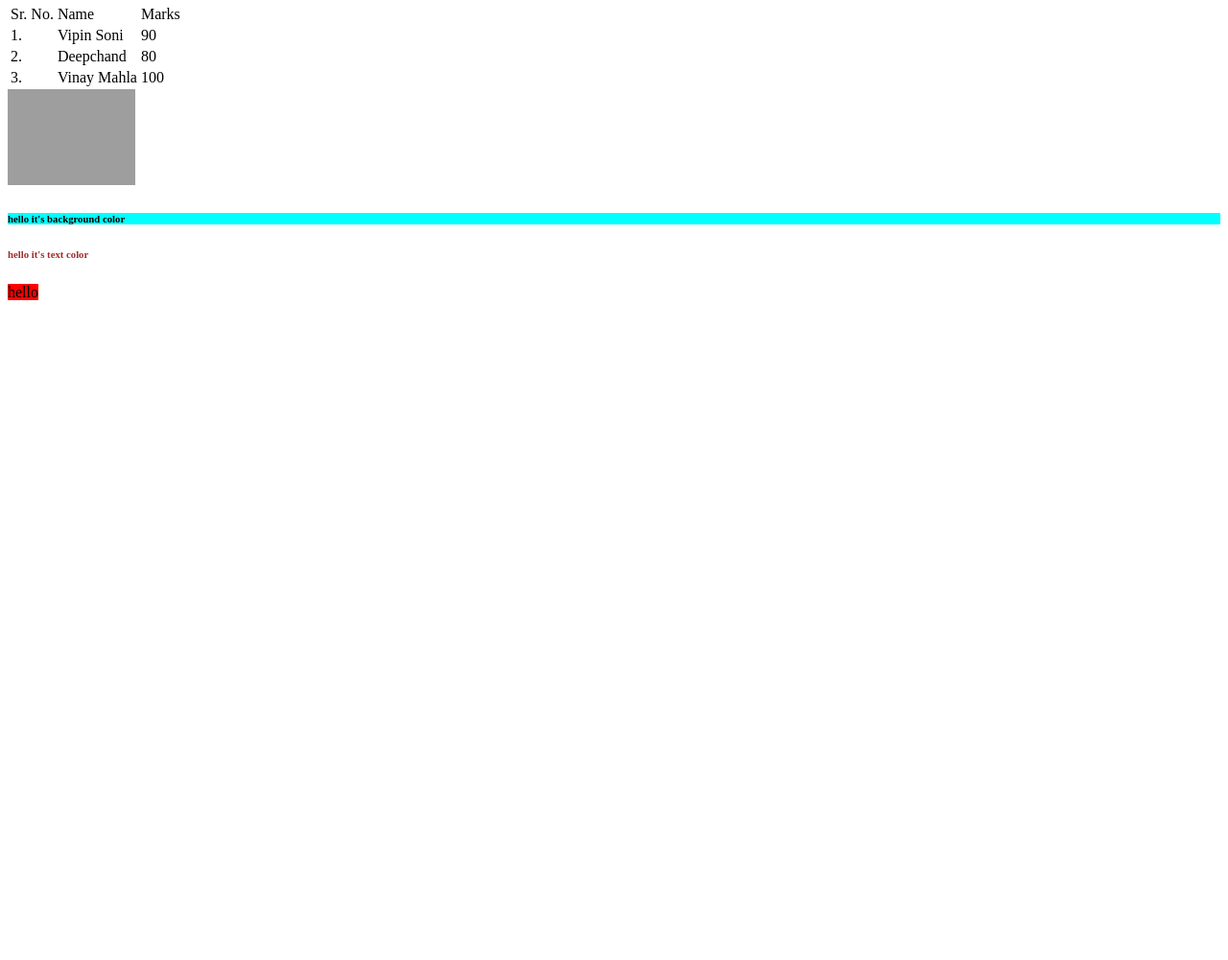
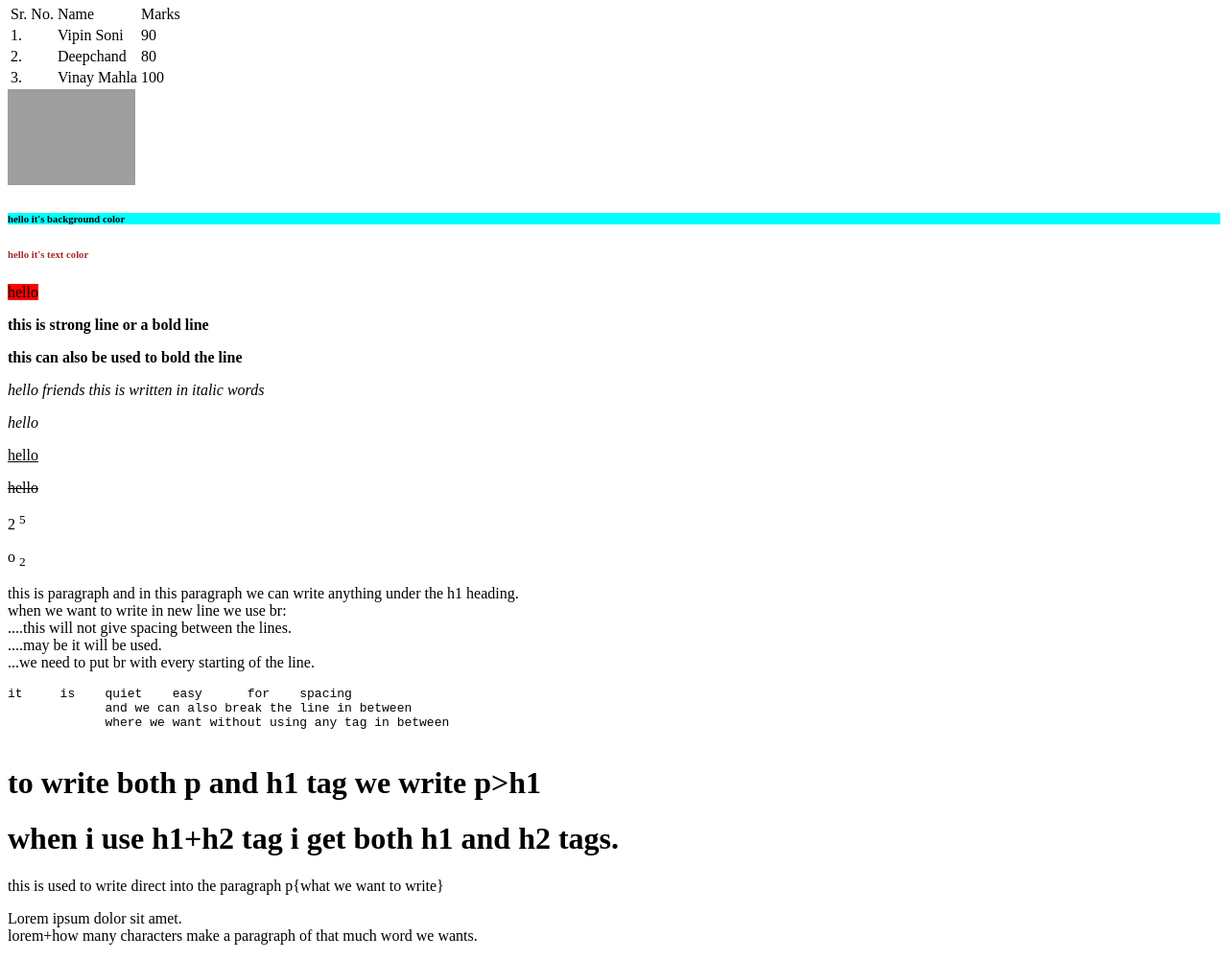
Before and after one commit to Ravi-Dahiya-00/htmlwithcss, a plain HTML site: page completeHTML.html in a window 1280 px wide. Shown: the part 761-1762 px from the top of the page at 96% size. Before the commit the page ends 1083 px from the top, so only its background shows below. Drawn offline with Linux system fonts and the light colour scheme; grey boxes are pictures that could not be loaded.

Commit message:
learning

```diff
--- a/completeHTML.html
+++ b/completeHTML.html
@@ -186,6 +186,103 @@ They are composed of tags, which include an opening tag, content (optional), and
      <span style="background-color:red;">hello</span>
        <!-- this style is used  -->
 
+       <p>
+                <!-- this p tag is used for writting paragraph. -->
+         <strong>
+           this is strong line or a bold line
+                             </strong>
+     <!-- this strong is used for bolding the line -->
+
+
+       </p>
+
+     <p>
+         <b>this can also be used to bold the line</b>
+     </p>
+
+
+     <p>
+         <em> hello friends this is written in italic words</em>
+         <!-- this em makes your paragrph in italic words.it stands for emphasize-->
+        <!-- <em> is used for semantic purposes (emphasis or importance). -->
+
+     </p>
+
+
+         <p><i>hello</i></p>
+         <!-- <i> is used for presentation purposes (style). -->
+
+
+             <p><u>hello</u></p>
+             <!-- this u tag is used to underline the paragraph -->
+
+             <p><s>hello</s></p>
+             <!-- this s tag is used to strike the paragraph -->
+
+
+
+             <p>
+                 2 <sup>5</sup>
+             </p>
+             <!-- this sup is superscript tag that is used when we want to raise some power of something. -->
+
+             <p>o
+                 <sub>2</sub>
+             </p>
+             <!-- this sub is subscript tag that is used when we want to raise some power of something in down. -->
+
+
+             <p>this is paragraph and in this paragraph we can write anything under the h1 heading.
+                 <br> when we want to write in new line we use br:
+                 <br>....this will not give spacing between the lines.
+                 <br>....may be it will be used.
+                 <br>...we need to put br with every starting of the line.
+               <!-- br is line breaking tag and it is used when we want to continue the same line and chaange the line.-->
+           </p>
+
+
+           <!-- it is opposite to the <br> tag this was line breaking tag.  -->
+     <p>
+            <pre>it     is    quiet    easy      for    spacing
+             and we can also break the line in between
+             where we want without using any tag in between
+            </pre>
+           </p>
+      <!-- Preformatted text (pre> tag): Use the <pre> tag to preserve the original formatting, including spaces, within the text.
+          This method is ideal for displaying code snippets or formatted text. -->
+
+
+
+     <p>
+        <h1>to write both p and h1 tag we write p>h1</h1>
+     </p>
+
+     <h1>when i use h1+h2 tag i get both h1 and h2 tags.</h1>
+     <h2></h2>
+
+
+     <p>this is used to write direct into the paragraph p{what we want to write}</p>
+
+
+<p>Lorem ipsum dolor sit amet. <br> lorem+how many characters make a paragraph of that much word we wants.</p>
+
+
+
+
+
+<p id="para1"></p>
+    <!-- to make the id we use p#para1 -->
+<article id="article1"></article>
+   <!-- to make the id we use article#article1  -->
+
+
+
+   <p class="para"></p>
+<!-- to make the class we use p.para -->
+
+
+
+
 
 
      </body>
```
Lines whose indentation alone changed are shown as unchanged.
